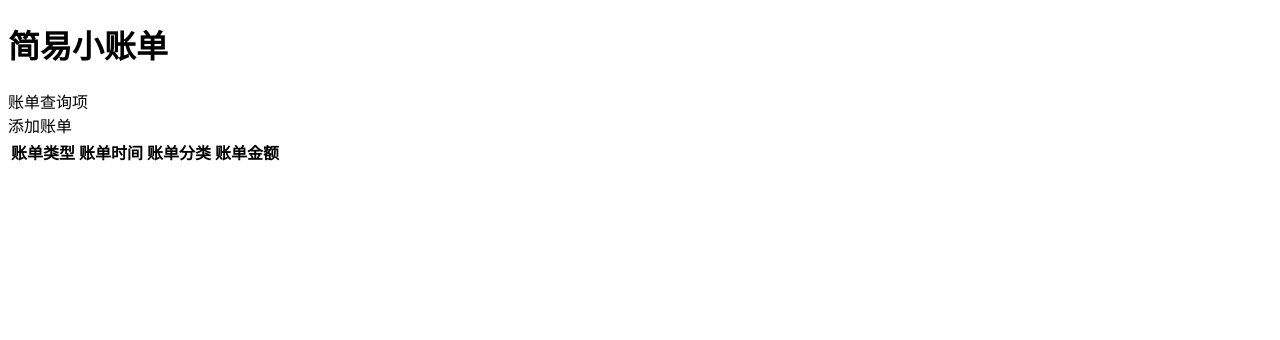
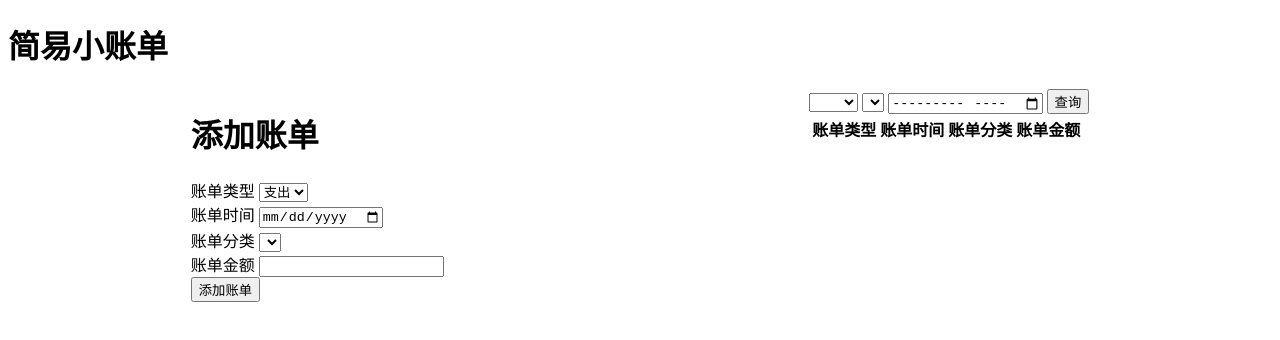
Before and after one commit to ZZholiday/cashbook, a plain HTML site: page cashbook.html in a window 1280 px wide. Drawn offline with Linux system fonts and the light colour scheme; no server answers.

Commit message:
feat(*):前端页面查询筛选逻辑

```diff
--- a/cashbook.html
+++ b/cashbook.html
@@ -1,5 +1,6 @@
 <!DOCTYPE HTML>
 <html>
+
 <head>
     <title>简易小账单</title>
     <meta name="author" content="ZZHoliday" />
@@ -9,15 +10,56 @@
     <script src="loadType.js"></script>
     <script src="loadData.js"></script>
     <script src="drawTable.js"></script>
+
+    <script src="queryForm.js"></script>
 </head>
+
 <body>
     <h1>简易小账单</h1>
+    <div style="display: flex;justify-content:space-around;">
         <div>
-            账单查询项
+            <h1>添加账单</h1>
+            <form name="addForm" method="post" action="http://127.0.0.1:3000/api/addBill">
+                <div>
+                    账单类型
+                    <select name="type" onselect="typeChange()" required>
+                        <option value="0"> 支出 </option>
+                        <option value="1"> 收入 </option>
+                    </select>
                 </div>
                 <div>
-            添加账单
+                    账单时间
+                    <input type="date" name="date" onselect="dateChange()" required>
+                    </input>
                 </div>
+                <div>
+                    账单分类
+                    <select id="category1" name="category" onselect="categoryChange()" required>
+                        <option value=""> </option>
+                    </select>
+                </div>
+                <div>
+                    账单金额
+                    <input type="number" name="number" onselect="dateChange()" required>
+                </div>
+
+                <button type="submit">添加账单</button>
+            </form>
+        </div>
+        <div>
+            <form name="queryForm">
+                <select name="type">
+                    <option value=""> </option>
+                    <option value="0"> 支出 </option>
+                    <option value="1"> 收入 </option>
+                </select>
+                <select id="category" name="category">
+                    <option value=""> </option>
+                </select>
+                <input type="month" id="month" name="date">
+                </input>
+                <button type="button" onclick="queryBill()">查询</button>
+            </form>
             <div>
                 <!-- 账单展示 -->
                 <table id="tablebox">
@@ -29,5 +71,10 @@
                     </tr>
                 </table>
             </div>
+        </div>
+    </div>
+
+
 </body>
+
 </html>
--- a/drawTable.js
+++ b/drawTable.js
@@ -1,11 +1,27 @@
+let typeObject = {};
+
 function drawTable(){
     if(!billType.length){return;}
     if(!billData.length){return;}
 
-    let typeObject = {};
     billType.forEach(element => {
         typeObject[element.id] = {type:element.type,name:element.name}
     });
+
+    var select = document.getElementById('category');
+    var select1 = document.getElementById('category1');
+    for(let i = 0; i < billType.length; i++){
+        var option = document.createElement("option");
+        option.setAttribute("value",billType[i].id);
+        option.innerText = billType[i].name;
+
+        var option1 = document.createElement("option");
+        option1.setAttribute("value",billType[i].id);
+        option1.innerText = billType[i].name;
+        select.appendChild(option);
+        select1.appendChild(option1);
+    }
+
     var tdArr = document.getElementById('tablebox').firstElementChild;
     let totalSum = 0;
     for (let i = 0; i < billData.length; i++) {
@@ -24,8 +40,9 @@ function drawTable(){
         let dateTemp = new Date(Number(billData[i].time)).toLocaleString();
         // type,time,category,amount
         tr.innerHTML += '<td>' + typeTemp + '</td>';
-        tr.innerHTML += '<td>' + dateTemp + '</td>';
-        tr.innerHTML += '<td>' + typeObject[billData[i].category].name + "(" + typeTemp + ')</td>';
+        tr.innerHTML += '<td data-date='+ billData[i].time +'>' + dateTemp + '</td>';
+        // tr.innerHTML += '<td>' + typeObject[billData[i].category].name + "(" + typeTemp + ')</td>';
+        tr.innerHTML += '<td>' + typeObject[billData[i].category].name +'</td>';
         tr.innerHTML += '<td>' + numberTemp + '</td>';
         tdArr.appendChild(tr);
     }
@@ -33,6 +50,6 @@ function drawTable(){
     tr.innerHTML += '<td>总金额</td>';
     tr.innerHTML += '<td></td>';
     tr.innerHTML += '<td></td>';
-    tr.innerHTML += '<td>' + totalSum + '</td>';
+    tr.innerHTML += '<td>' + totalSum.toFixed(2) + '</td>';
     tdArr.appendChild(tr);
 }
--- /dev/null
+++ b/queryForm.js
@@ -0,0 +1,65 @@
+function typeChange(){
+
+}
+
+function categoryChange(){
+
+}
+
+function dateChange(){
+
+}
+
+function queryBill(){
+    let form = document.queryForm;
+
+    let selectCategory = document.getElementById("category");
+    let index = selectCategory.selectedIndex;
+
+    let table = document.getElementById('tablebox');
+    let rowsLength = table.rows.length;
+    let totalSum = 0;
+    for(let i = 1; i < rowsLength-1; i++){//按表的行数进行循环，本例第一行是标题，所以i=1，从第二行开始筛选（从0数起）
+        // 第一列 类型  第二列账单时间  第三列账单分类 第四列 账单金额
+        let rowType = table.rows[i].cells[0].innerHTML=="收入"?"1":"0";
+        let rowDate = table.rows[i].cells[1].getAttribute("data-date");
+        let rowCategory = table.rows[i].cells[2].innerHTML;
+
+        let display = true;
+
+        if(form.type.value&&rowType!==form.type.value){
+            display = false;
+        }
+        if(form.date.value){
+            let dateTemp = new Date(Number(rowDate));
+            let monthTemp = "";
+            if(dateTemp.getMonth().toString().length==1){
+                monthTemp = dateTemp.getFullYear()+"-0"+ (dateTemp.getMonth()+1);
+            }else{
+                monthTemp = dateTemp.getFullYear()+"-"+ (dateTemp.getMonth()+1);
+            }
+            display = monthTemp == form.date.value;
+
+        }
+        if(form.category.value&&rowCategory!==typeObject[form.category.value].name){
+
+            display = false;
+        }
+        if(display){//用match函数进行筛选，如果input的值，即变量 key的值为空，返回的是ture，
+            if(form.type.value == "1"){
+                totalSum += Number(table.rows[i].cells[3].innerHTML);
+            }else{
+                totalSum -= Number(table.rows[i].cells[3].innerHTML);
+            }
+            table.rows[i].style.display='';//显示行操作，
+
+        }else{
+          table.rows[i].style.display='none';//隐藏行操作
+        }
+      }
+      table.rows[rowsLength-1].cells[3].innerHTML = totalSum.toFixed(2);
+}
+
+function addBill(){
+
+}
```
Lines whose indentation alone changed are shown as unchanged.
